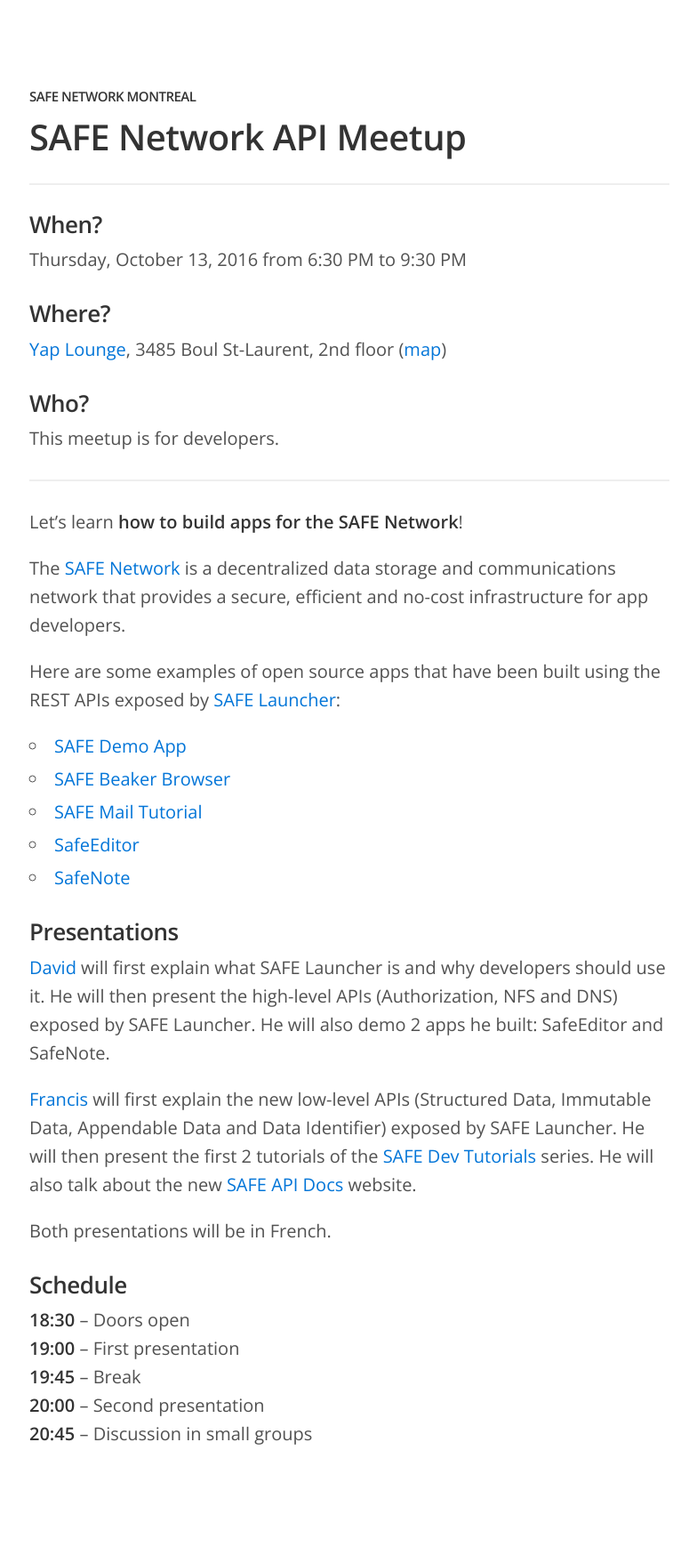
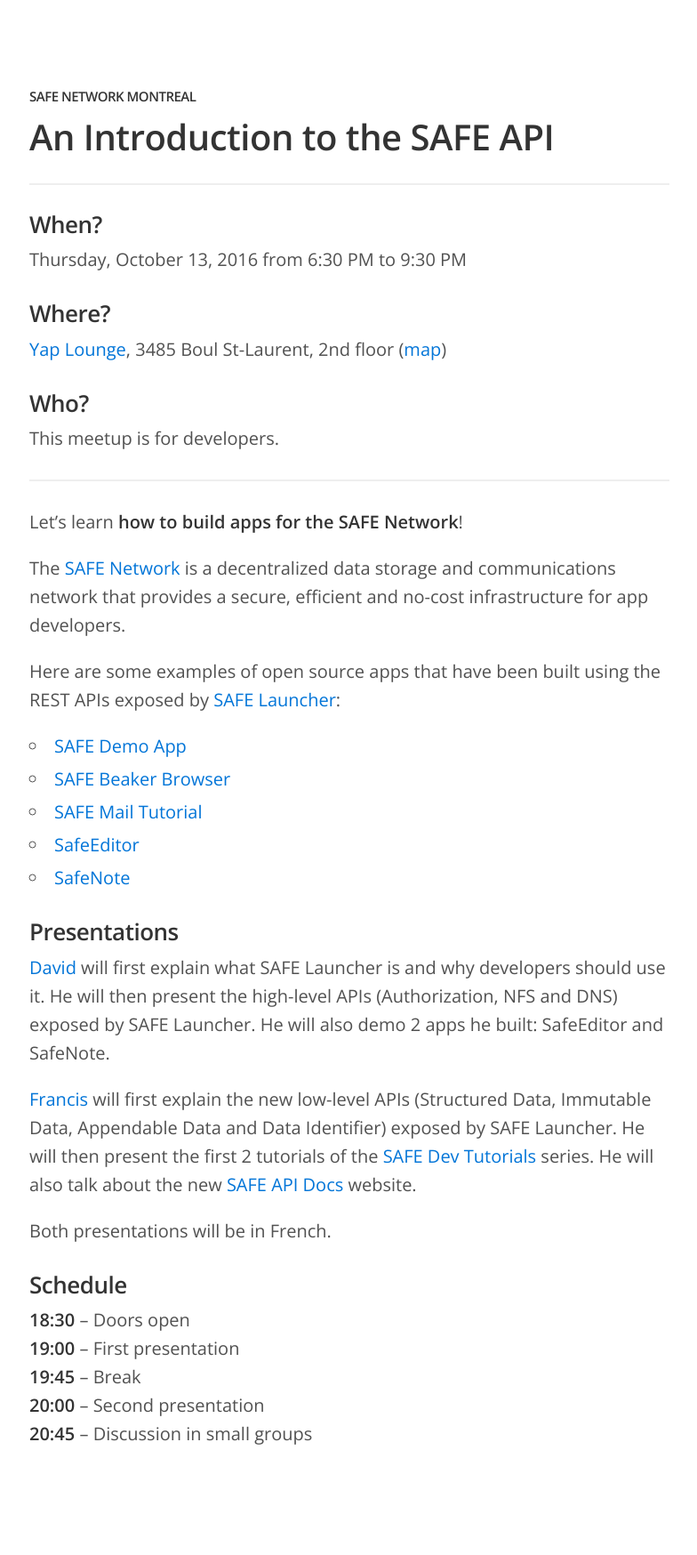
Before and after one commit to safenetwork/montreal.safenetwork.org, a Jekyll site: the page built from _posts/2016-10-13-an-introduction-to-the-safe-api.md, in a window 1280 px wide. Shown: the whole page at 89% size, without its empty margins (247-1031 px from the left). Built offline with Jekyll 4.4.1, drawn with Linux system fonts in a browser that asks for light colours.

Commit message:
update title and url (again)

```diff
--- a/_posts/2016-10-13-safe-network-api-meetup.md
+++ b/_posts/2016-10-13-an-introduction-to-the-safe-api.md
@@ -1,5 +1,5 @@
 ---
-title: SAFE Network API Meetup
+title: An Introduction to the SAFE API
 description: Let's learn how to build apps for the SAFE Network!
 ---
 
```
